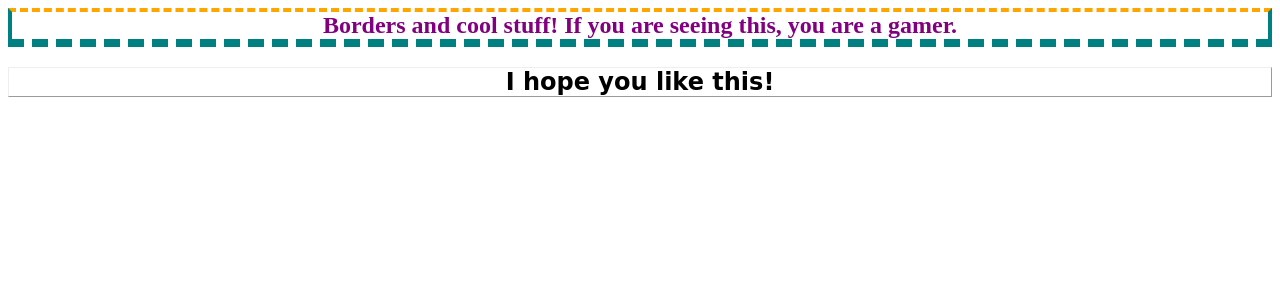
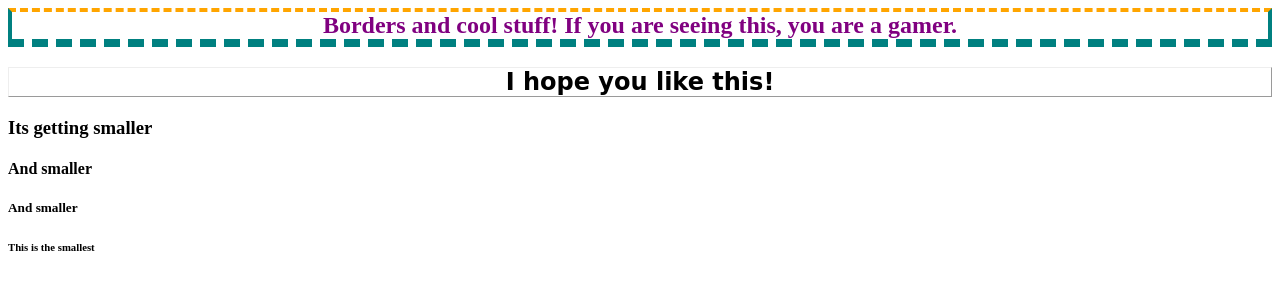
Before and after one commit to Gdog4482/Gdog4482.github.io, a plain HTML site: page index.html in a window 1280 px wide. Drawn offline with Linux system fonts and the light colour scheme.

Commit message:
Added headers to demonstrate headers

```diff
--- a/index.html
+++ b/index.html
@@ -29,5 +29,9 @@
     <body>
         <h1>Borders and cool stuff! If you are seeing this, you are a gamer.</h1>
         <h2>I hope you like this!</h2>
+        <h3>Its getting smaller</h3>
+        <h4>And smaller</h4>
+        <h5>And smaller<h5>
+        <h6>This is the smallest</h6>
     </body>
 </html>
```
